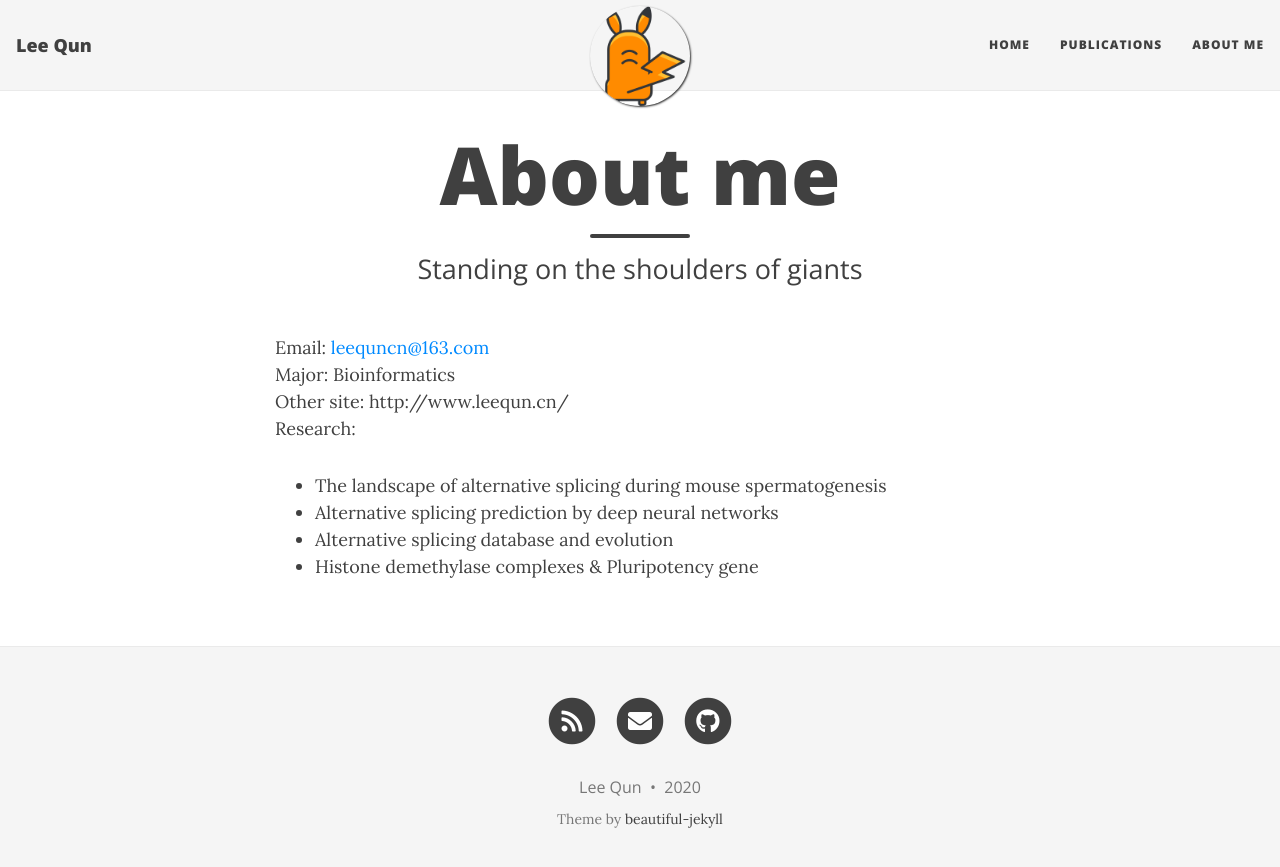
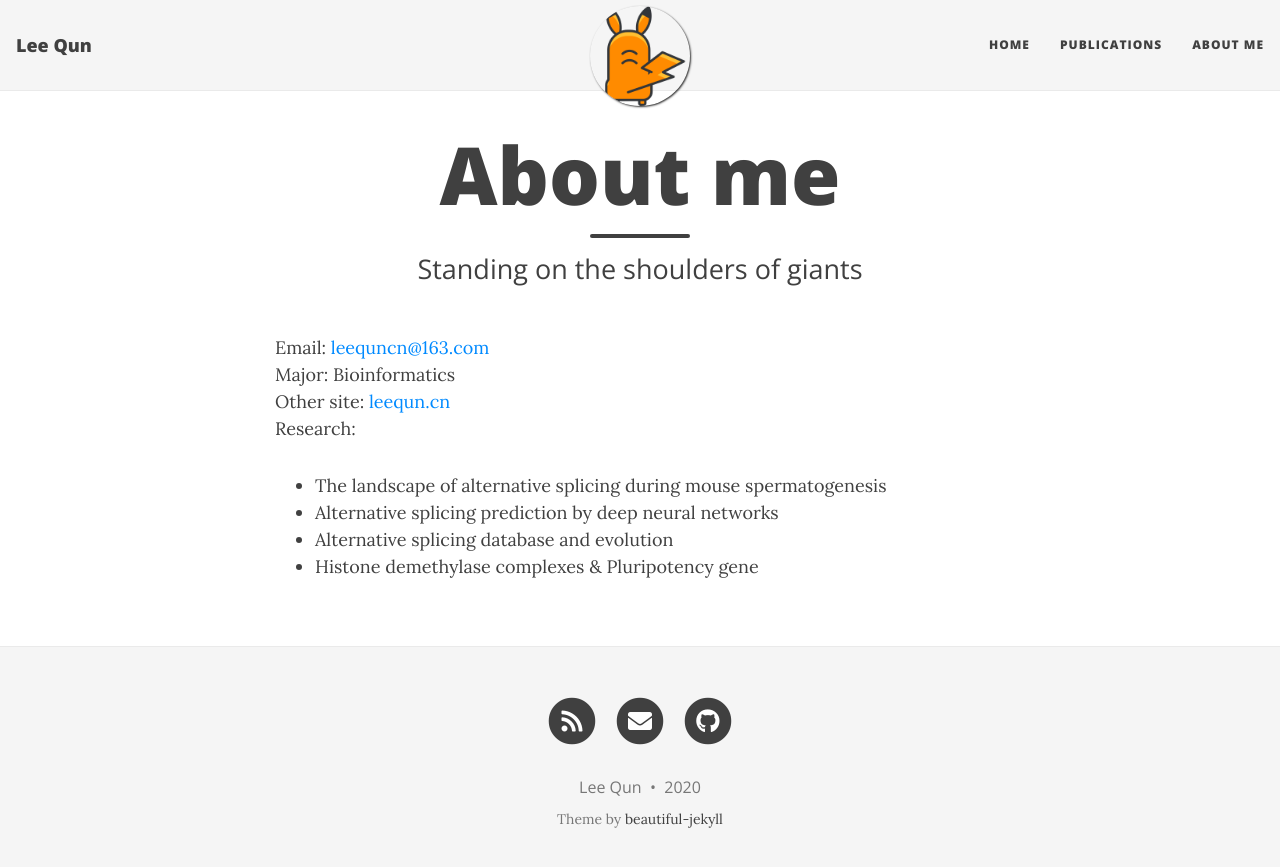
Before and after one commit to leequn/leequn.github.io, a Jekyll site: the page built from aboutme.md, in a window 1280 px wide. Shown: the top 867 px of the page. Built offline with Jekyll 4.4.1, drawn with Linux system fonts in a browser that asks for light colours; nearby versions of some CDN libraries; comment, search, counter and statistics services are not loaded; some of the changed lines change nothing that is shown.

Commit message:
Update aboutme.md

```diff
--- a/aboutme.md
+++ b/aboutme.md
@@ -6,9 +6,9 @@
 eml: leequncn@163.com
 desp:
 ---
-Email: <a href="mailto:leequncn@163.com">leequncn@163.com</a><br>
+Email: <a href="mailto:leequncn@163.com" target="_blank">leequncn@163.com</a><br>
 Major: Bioinformatics <br>
-Other site: http://www.leequn.cn/ <br>
+Other site: <a href="http://www.leequn.cn/" target="_blank">leequn.cn</a> <br>
 Research:
 - The landscape of alternative splicing during mouse spermatogenesis
 - Alternative splicing prediction by deep neural networks
```
